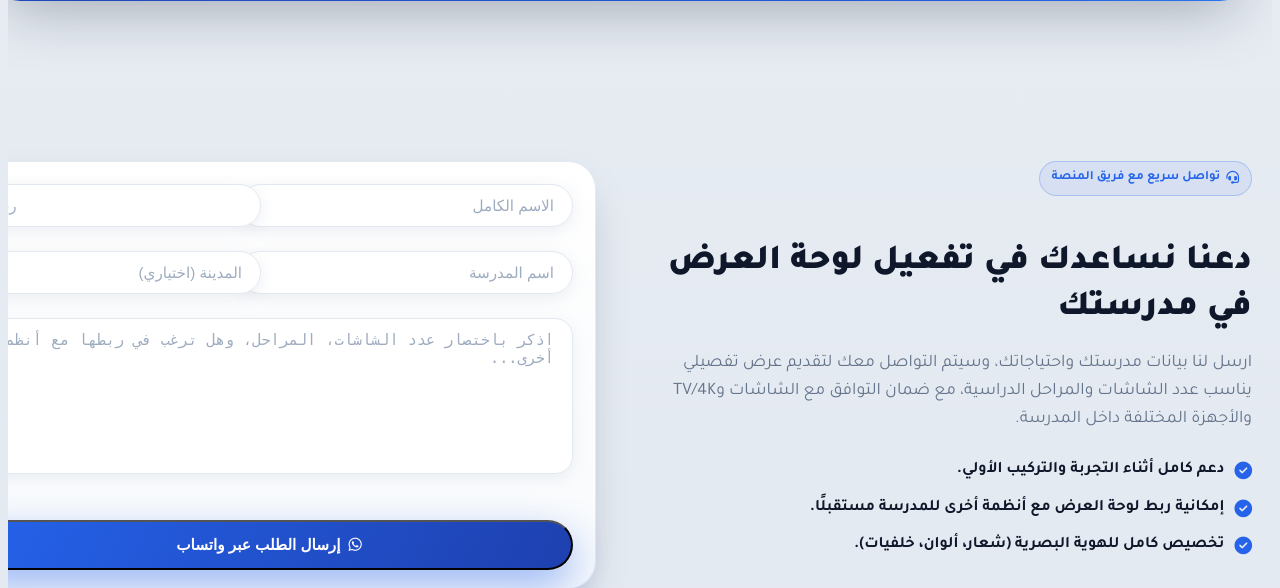
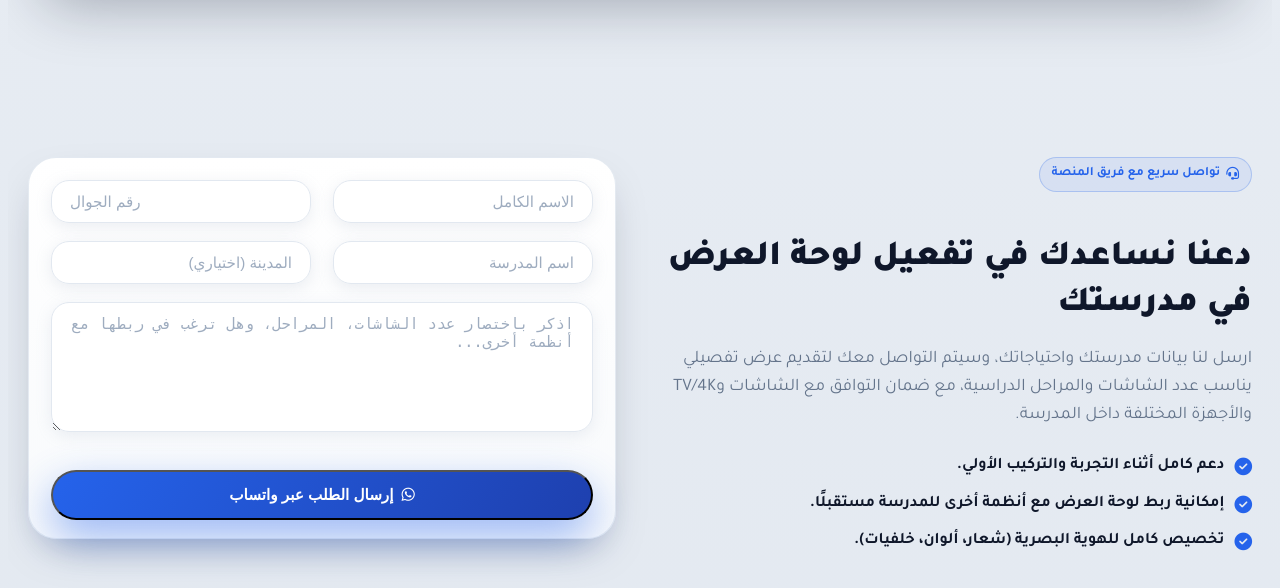
Before and after one commit to azzam1122112-dot/school_display, a Django app: page / in a window 1280 px wide. Shown: the part 4379-4967 px from the top of the page. Run offline with Django 5.2, Linux system fonts and the light colour scheme.

Commit message:
رفع 14

```diff
--- a/templates/website/unconfigured_display.html
+++ b/templates/website/unconfigured_display.html
@@ -67,6 +67,10 @@
       min-height: 100vh;
       color: var(--text-main);
       line-height: 1.6;
+    }
+
+    *, *::before, *::after {
+      box-sizing: border-box;
     }
 
     img {
@@ -797,8 +801,8 @@
     .form-row {
       display: grid;
       grid-template-columns: 1fr 1fr;
-      gap: 16px;
-      margin-bottom: 16px;
+      gap: 22px;
+      margin-bottom: 18px;
     }
 
     .inputX {
@@ -844,7 +848,13 @@
       background: rgba(255, 255, 255, 0.96);
       border: 1px solid rgba(226, 232, 240, 1);
       box-shadow: 0 4px 16px rgba(148, 163, 184, 0.18);
-      margin-bottom: 8px;
+      margin-bottom: 0;
+    }
+
+    @media (min-width: 641px) {
+      #contactForm .form-row .inputX {
+        border-radius: 18px;
+      }
     }
 
     #contactForm .inputX:focus {
```
